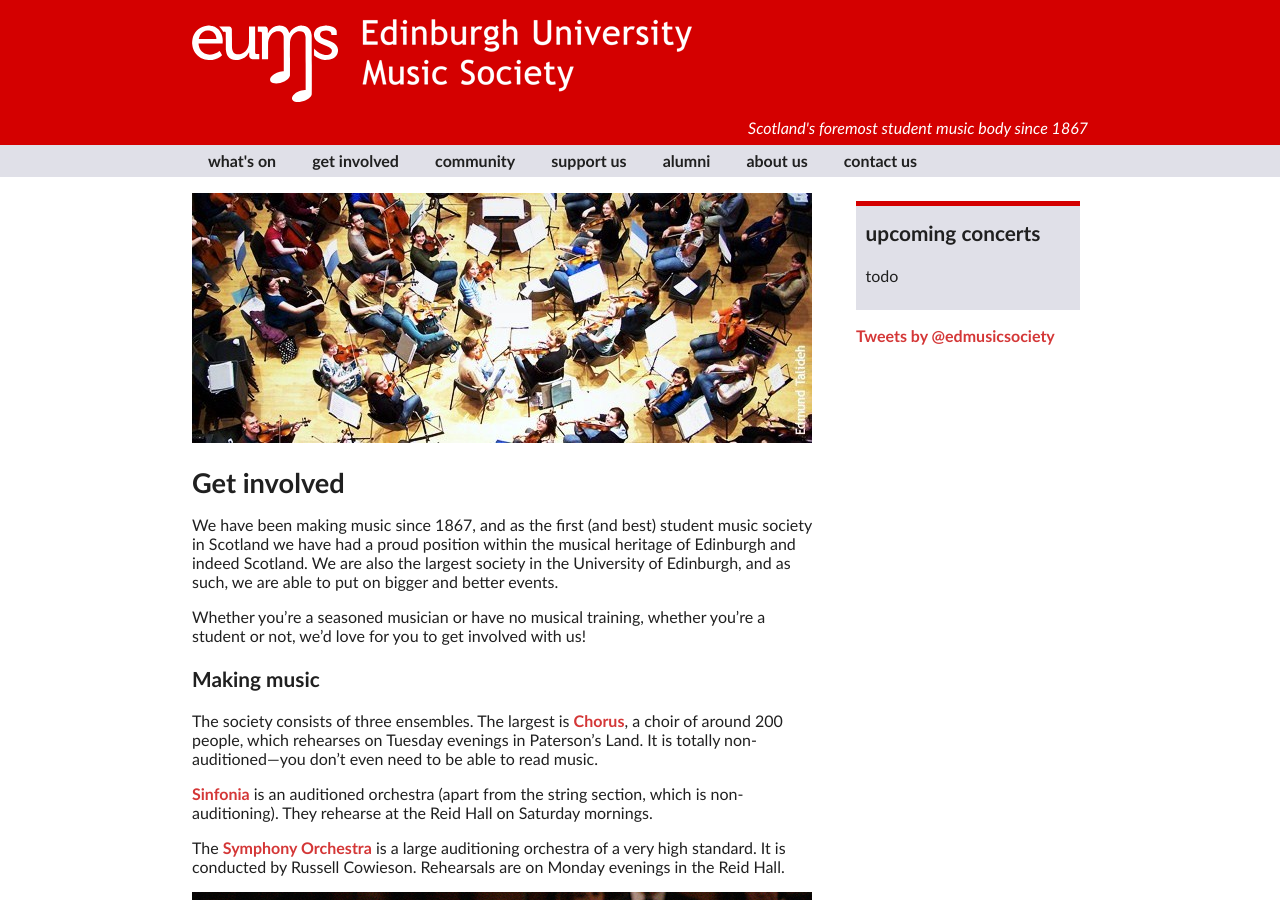
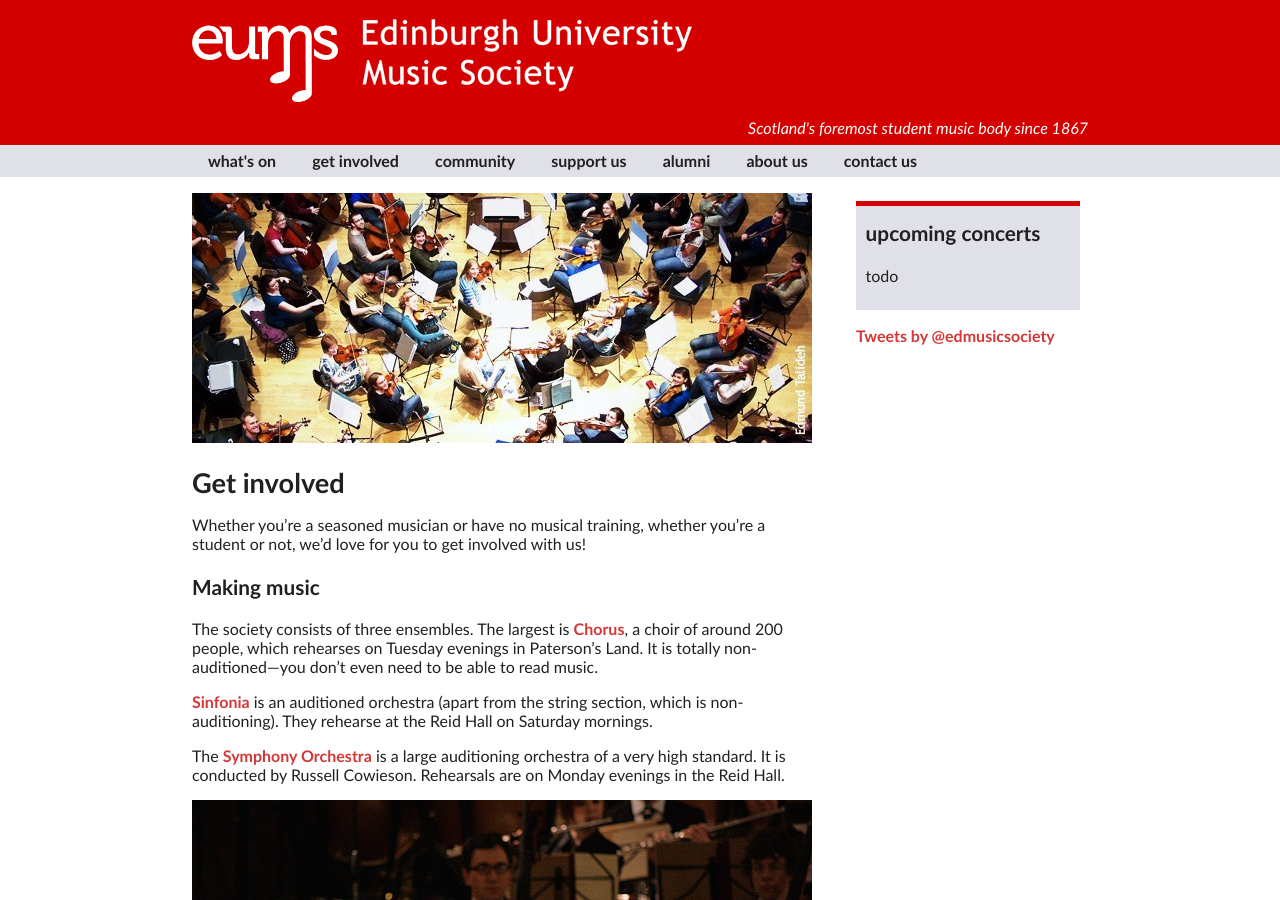
Before and after one commit to eums/website, a Jekyll site: the page built from get-involved/index.markdown, in a window 1280 px wide and 900 px high. Built offline with Jekyll 4.4.1, drawn with Linux system fonts in a browser that asks for light colours; comment, search, counter and statistics services are not loaded.

Commit message:
Remove an unnecessary paragraph

```diff
--- a/get-involved/index.markdown
+++ b/get-involved/index.markdown
@@ -7,12 +7,6 @@
 ![EUMS members, hard at work in rehearsal](/assets/img/rehearsal.jpg)
 
 ## Get involved
-
-We have been making music since 1867, and as the first (and best) student music
-society in Scotland we have had a proud position within the musical heritage of
-Edinburgh and indeed Scotland. We are also the largest society in the
-University of Edinburgh, and as such, we are able to put on bigger and better
-events.
 
 Whether you're a seasoned musician or have no musical training, whether you're
 a student or not, we'd love for you to get involved with us!
```
